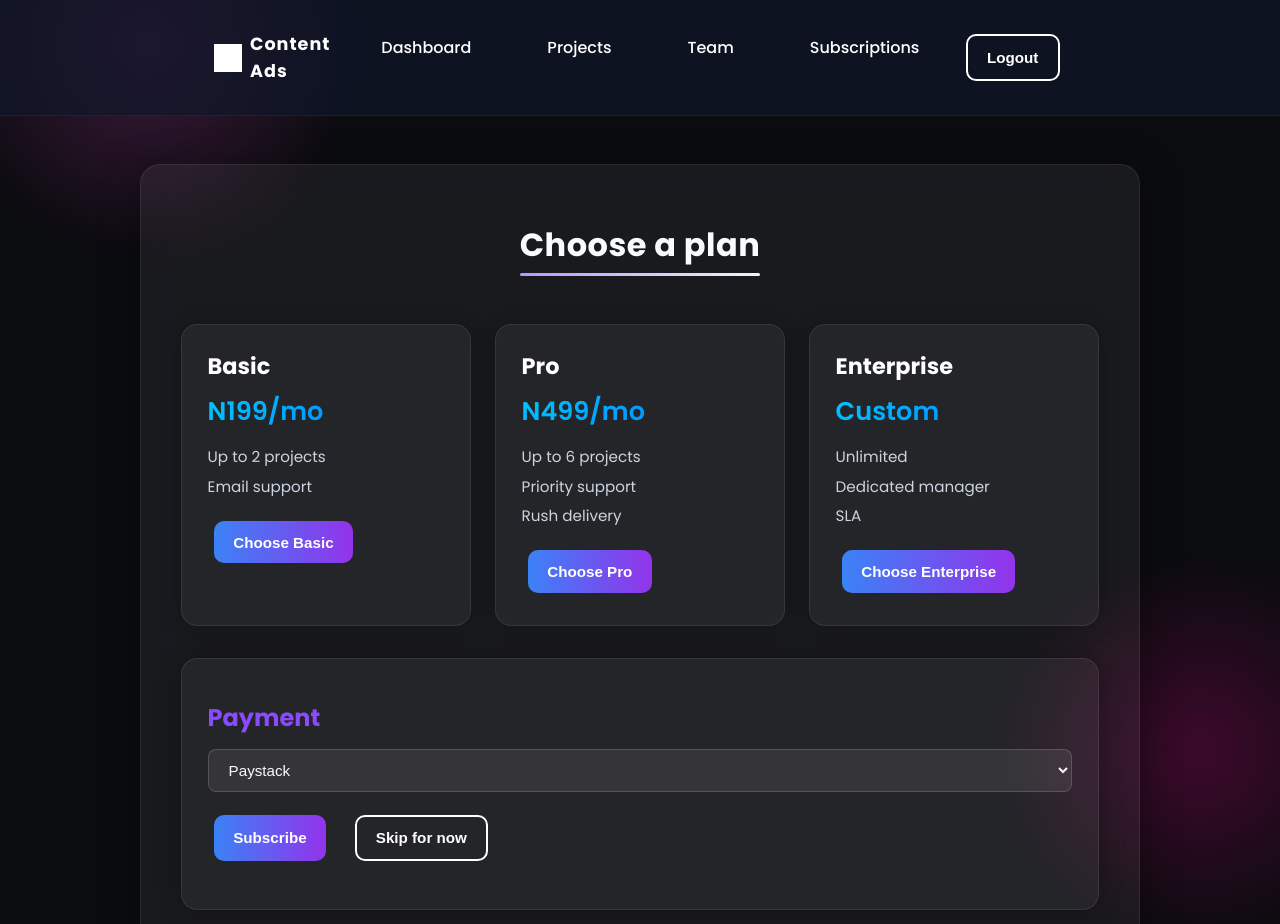
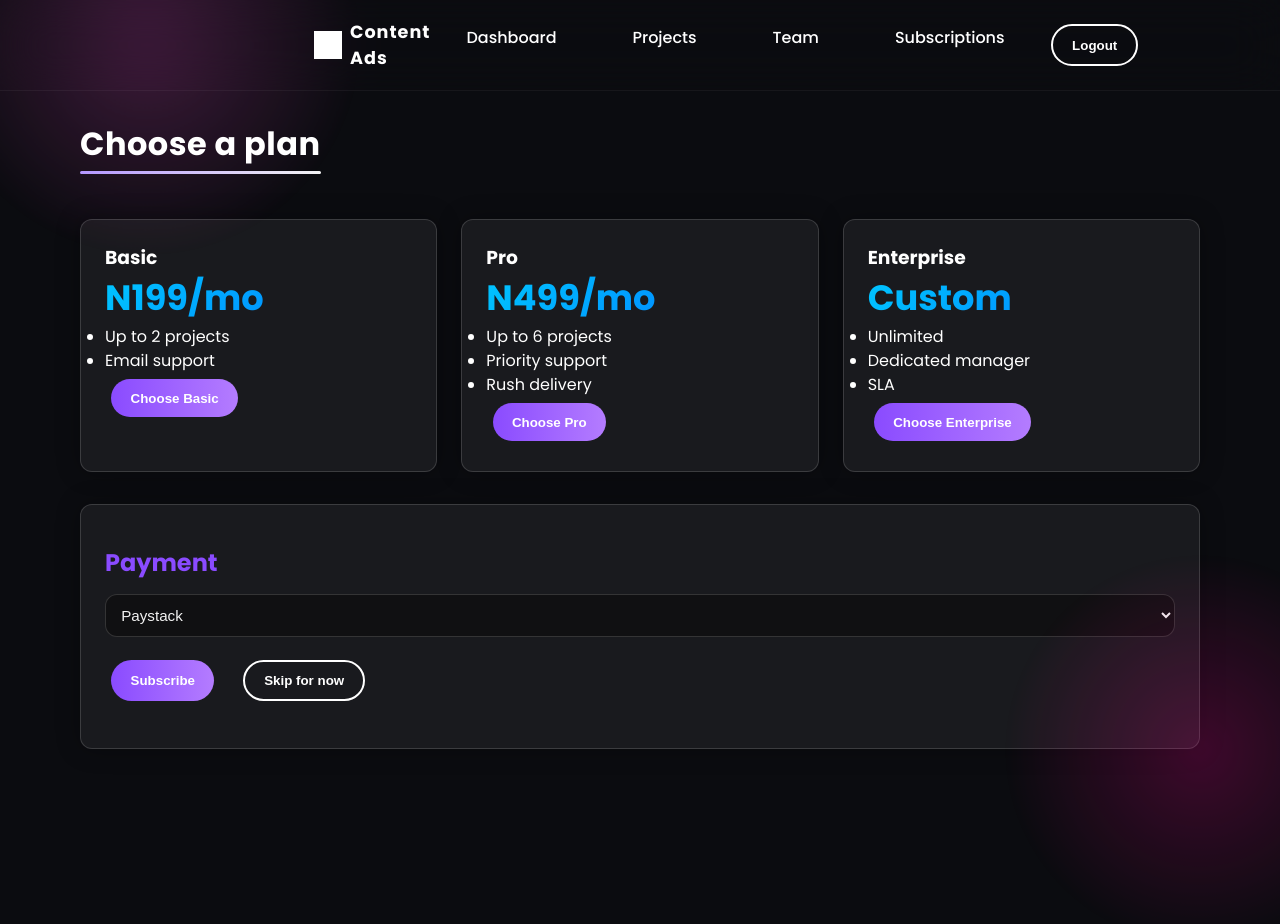
Before and after one commit to TifeTolex/HERIT-ARTS-PRODUCTION, a website: page public/subscriptions.html in a window 1280 px wide. Shown: the top 924 px of the page. After the commit the page ends 800 px from the top, so only its background shows below. Drawn offline with Linux system fonts and the light colour scheme; sample sign-in values are in the browser's storage.

Commit message:
fixed all styles

```diff
--- a/public/css/styles.css
+++ b/public/css/styles.css
@@ -58,8 +58,8 @@ body::after {
 
 /* Keep header nav aligned */
     header .container {
-      max-width: 900px;
-      margin:  auto;
+      max-width: 700px;
+      /* margin:  auto; */
       display: flex;
       align-items: left;
       justify-content: space-between;
@@ -71,7 +71,7 @@ main.container {
   margin-top: 5rem;
   padding: 1rem;
   z-index: 10;
-      animation: fadeIn 1s ease;
+  animation: fadeIn 1s ease;
     }
 
    .grid.cols-3 {
@@ -102,7 +102,7 @@ header {
   top: 0;
   width: 100%;
   background: transparent;
-  backdrop-filter: blur(10px);
+  backdrop-filter: blur(25px);
   /* position: fixed; */
   left: 0;
   z-index: 2000;
@@ -110,7 +110,7 @@ header {
   /* z-index: 5; */
   position: fixed;
   z-index: 1000;
-  padding: 12px 0;
+  padding: 2px 0;
   border-bottom: 1px solid rgba(255, 255, 255, 0.05);
 }
 
@@ -376,6 +376,7 @@ nav a:hover {
   box-shadow: 0 0 15px rgba(180, 124, 255, 0.6);
   animation: pulseGlow 3s ease-in-out infinite;
   transition: transform 0.3s ease, box-shadow 0.3s ease;
+  animation: float 5s ease-in-out infinite;
 }
 
 .btn-new::before {
@@ -1225,6 +1226,7 @@ nav.container {
   min-width: 220px;
   transition: 0.3s ease;
   backdrop-filter: blur(8px);
+  animation: float 5s ease-in-out infinite;
 }
 
 .plan-card:hover {
@@ -1289,7 +1291,13 @@ nav.container {
   box-shadow: 0 0 25px rgba(0,0,0,0.3);
   margin-top: 1rem;
   overflow: hidden;
+  animation: float 5s ease-in-out infinite;
 }
+
+  @keyframes float {
+      0%, 100% { transform: translateY(0); }
+      50% { transform: translateY(-8px); }
+    }
 
 
     .card.kpi:hover {
--- a/public/css/subscriptions.css
+++ /dev/null
@@ -1,172 +0,0 @@
-
-/* === Header === */
-header {
-  background: rgba(15, 23, 42, 0.7);
-  backdrop-filter: blur(10px);
-  border-bottom: 1px solid rgba(255, 255, 255, 0.05);
-  position: sticky;
-  top: 0;
-  z-index: 10;
-}
-
-/* === Main Layout === */
-main.container {
-  position: relative;
-  z-index: 1;
-  max-width: 1000px;
-  margin: 3rem auto;
-  padding: 2rem 2.5rem;
-  background: rgba(255, 255, 255, 0.06);
-  border: 1px solid rgba(255, 255, 255, 0.08);
-  backdrop-filter: blur(15px);
-  border-radius: 20px;
-  box-shadow: 0 8px 40px rgba(0, 0, 0, 0.35);
-  text-align: center;
-}
-
-main h1 {
-  font-size: 2rem;
-  font-weight: 700;
-  color: #f9fafb;
-  margin-bottom: 2rem;
-}
-
-/* === Plan Cards === */
-/* .grid.cols-3 {
-  display: grid;
-  grid-template-columns: repeat(auto-fit, minmax(250px, 1fr));
-  gap: 1.5rem;
-  justify-content: center;
-  margin-bottom: 2rem;
-} */
-
-.plan {
-  background: linear-gradient(135deg, rgba(255,255,255,0.05), rgba(255,255,255,0.08));
-  border: 1px solid rgba(255, 255, 255, 0.12);
-  border-radius: 20px;
-  padding: 2rem 1.5rem;
-  box-shadow: 0 0 20px rgba(0,0,0,0.25);
-  transition: all 0.4s ease;
-  position: relative;
-  overflow: hidden;
-  cursor: pointer;
-}
-
-.plan::before {
-  content: "";
-  position: absolute;
-  inset: 0;
-  border-radius: inherit;
-  padding: 1px;
-  background: linear-gradient(135deg, #60a5fa, #9333ea);
-  -webkit-mask: linear-gradient(#fff 0 0) content-box, linear-gradient(#fff 0 0);
-  -webkit-mask-composite: xor;
-  mask-composite: exclude;
-  pointer-events: none;
-  opacity: 0;
-  transition: 0.3s ease;
-}
-
-.plan:hover::before,
-.plan.selected::before {
-  opacity: 1;
-}
-
-.plan:hover {
-  transform: translateY(-6px);
-  box-shadow: 0 12px 40px rgba(59,130,246,0.35);
-}
-
-.plan.selected {
-  background: rgba(96,165,250,0.15);
-  border-color: rgba(96,165,250,0.4);
-  box-shadow: 0 0 35px rgba(96,165,250,0.45);
-}
-
-.plan h3 {
-  font-size: 1.4rem;
-  font-weight: 700;
-  margin-bottom: 0.5rem;
-  color: #fff;
-}
-
-.plan .num {
-  font-size: 1.6rem;
-  font-weight: 600;
-  color: #60a5fa;
-  margin-bottom: 1rem;
-}
-
-.plan ul {
-  list-style: none;
-  padding: 0;
-  margin: 0 0 1rem;
-  color: #cbd5e1;
-  font-size: 0.95rem;
-}
-
-.plan ul li {
-  margin-bottom: 0.4rem;
-}
-
-/* === Buttons === */
-.btn {
-  background: linear-gradient(90deg, #3b82f6, #9333ea);
-  color: white;
-  padding: 0.8rem 1.2rem;
-  border: none;
-  border-radius: 10px;
-  cursor: pointer;
-  font-weight: 600;
-  font-size: 0.95rem;
-  transition: transform 0.3s ease, box-shadow 0.3s ease;
-}
-
-.btn:hover {
-  transform: translateY(-3px);
-  box-shadow: 0 8px 30px rgba(59,130,246,0.45);
-}
-
-/* === Payment Section === */
-.card {
-  background: rgba(255, 255, 255, 0.05);
-  border: 1px solid rgba(255, 255, 255, 0.08);
-  border-radius: 16px;
-  padding: 1.6rem;
-  margin-top: 1rem;
-  text-align: left;
-}
-
-.form-row.inline {
-  display: flex;
-  flex-wrap: wrap;
-  gap: 1rem;
-}
-
-select {
-  padding: 0.7rem 1rem;
-  border-radius: 8px;
-  background: rgba(255,255,255,0.08);
-  border: 1px solid rgba(255,255,255,0.15);
-  color: #f8fafc;
-  outline: none;
-}
-
-select:focus {
-  border-color: #60a5fa;
-  box-shadow: 0 0 0 2px rgba(96,165,250,0.3);
-}
-
-/* === Responsive === */
-@media (max-width: 768px) {
-  main.container {
-    margin: 2rem 1rem;
-    padding: 1.5rem;
-  }
-  .grid.cols-3 {
-    grid-template-columns: 1fr;
-  }
-  .form-row.inline {
-    flex-direction: column;
-  }
-}
--- a/public/js/auth.js
+++ b/public/js/auth.js
@@ -89,7 +89,7 @@ if (loginForm) {
         localStorage.setItem('trialEndsAt', user.trialEndsAt);
       }
 
-      showToast('Login successful!', 'success');
+      // showToast('Login successful!', 'success');
 
       const redirectTo =
         user.role === 'staff' ? '/staff.html' : '/dashboard.html';
--- a/public/js/utils.js
+++ b/public/js/utils.js
@@ -143,7 +143,7 @@ export async function api(path, options = {}) {
     const data = await res.json();
 
     if (["POST", "PUT", "DELETE"].includes((options.method || "GET").toUpperCase())) {
-      showToast("Action completed successfully", "success");
+      showToast("Login successful", "success");
     }
 
     return data;
--- a/public/subscriptions.html
+++ b/public/subscriptions.html
@@ -5,7 +5,7 @@
   <meta name="viewport" content="width=device-width, initial-scale=1" />
   <title>Subscriptions — Content Ads</title>
   <link rel="stylesheet" href="css/styles.css">
-  <link rel="stylesheet" href="css/subscriptions.css">
+  <!-- <link rel="stylesheet" href="css/subscriptions.css"> -->
 
 </head>
 <body data-page="brand-subscriptions" data-theme="dark">
```
Also changed, not shown: public/login.html (+11 -69 lines), public/signup.html (+1 -0 lines), public/staff-signup.html (+2 -2 lines).
